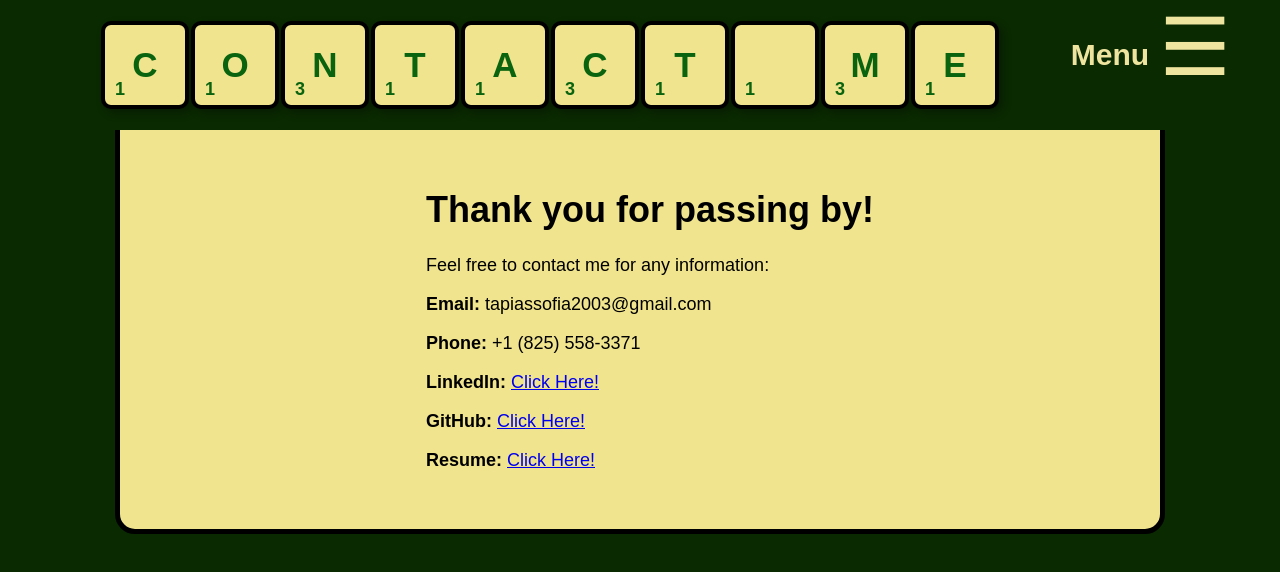
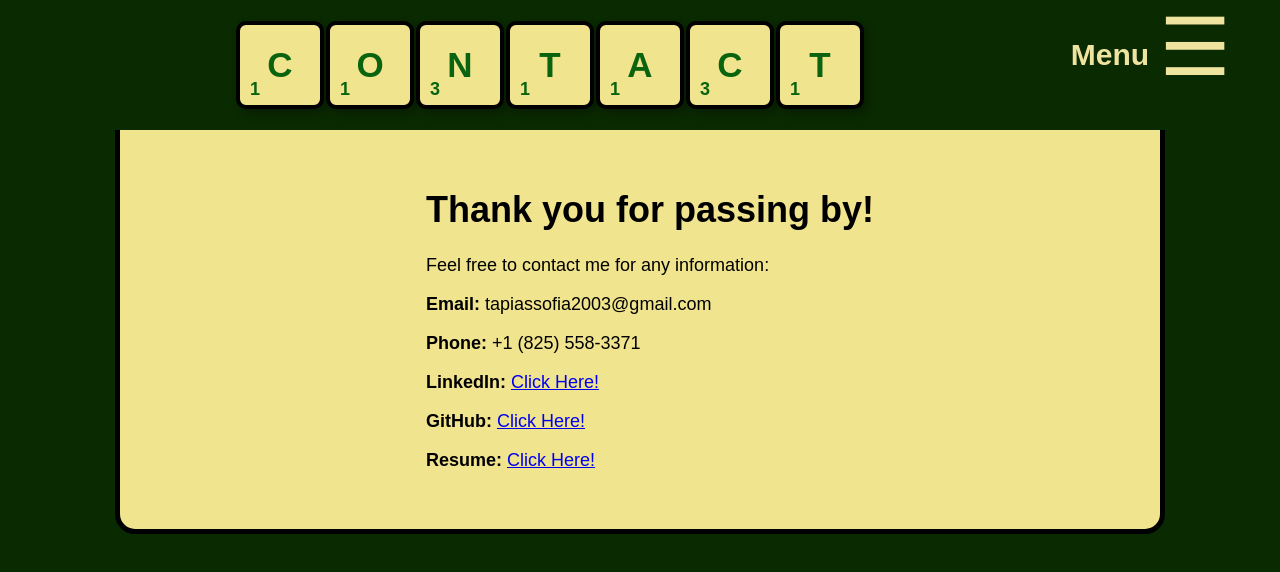
Before and after one commit to sofitapias03/personal_portfolio, a React (Create React App) app in the folder tapias_portfolio/: page /Contact in a window 1280 px wide. Shown: the top 572 px of the page. Built offline with nearby package versions, Linux system fonts and the light colour scheme.

Commit message:
changed from contact me to contact, makes the spacings significantly better looking

```diff
--- a/tapias_portfolio/src/pages/Contact.js
+++ b/tapias_portfolio/src/pages/Contact.js
@@ -36,18 +36,7 @@ const Contact = () => {
                         <div className="tile-content">T</div>
                         <div className="tile-number">1</div>
                     </div>
-                    <div className="tile">
-                        <div className="tile-content"></div>
-                        <div className="tile-number">1</div>
-                    </div>
-                    <div className="tile">
-                        <div className="tile-content">M</div>
-                        <div className="tile-number">3</div>
-                    </div>
-                    <div className="tile">
-                        <div className="tile-content">E</div>
-                        <div className="tile-number">1</div>
-                    </div>
+
                 </div>
                 <NavBar />
             </div>
```
